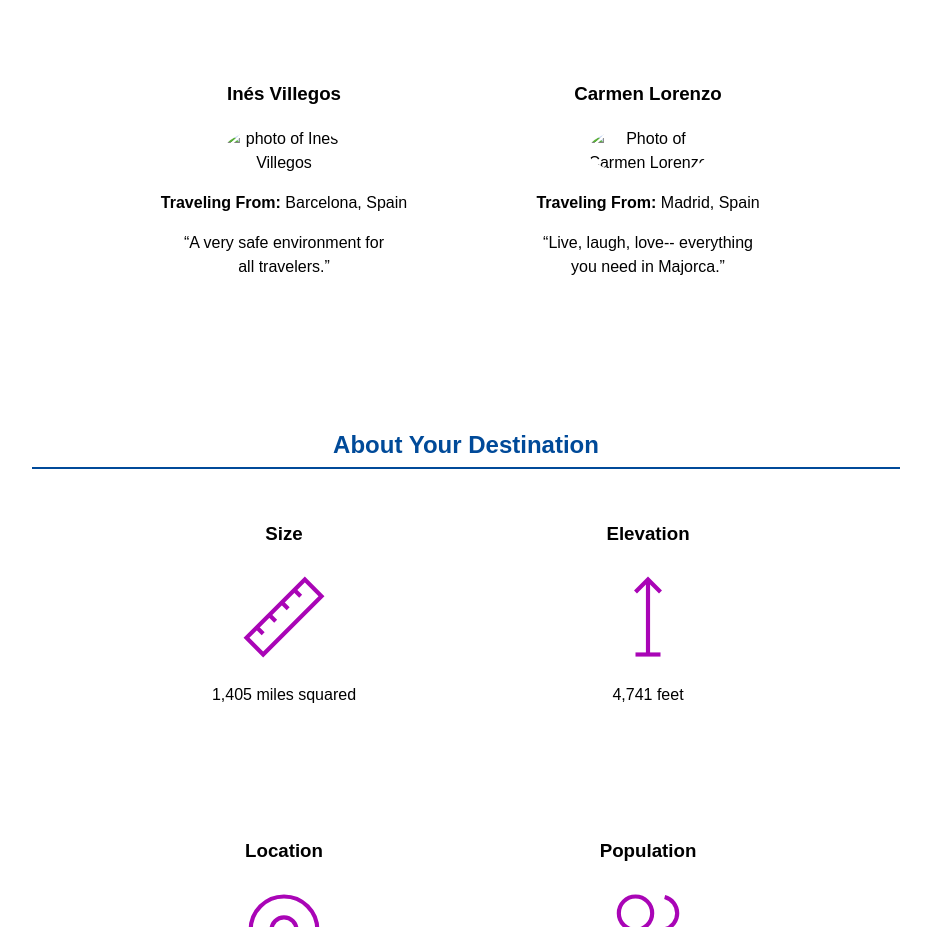
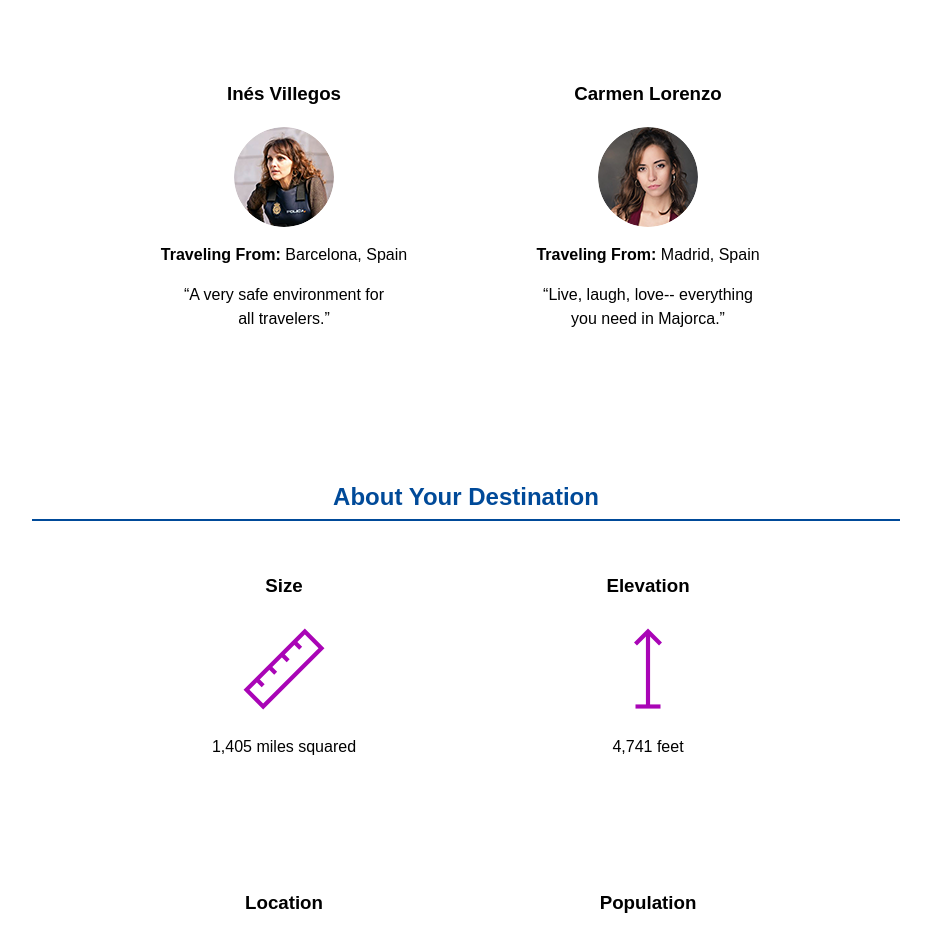
Before and after one commit to benjiboybloo/wunderlust, a plain HTML site: page majorca-bposy.html in a window 1280 px wide. Shown: the part 2780-3707 px from the top of the page, without its empty margins (174-1105 px from the left). Drawn offline with Linux system fonts and the light colour scheme.

Commit message:
Update majorca-bposy.html

```diff
--- a/majorca-bposy.html
+++ b/majorca-bposy.html
@@ -103,13 +103,13 @@
         </article>
         <article>
           <h3>Inés Villegos</h3>
-          <img src="images/ines-villegoes-s.png" alt="photo of Ines Villegos"/>
+          <img src="images/images/ines-villegoes-S.png" alt="photo of Ines Villegos"/>
           <p><strong>Traveling From:</strong> Barcelona, Spain</p>
           <blockquote>“A very safe environment for all travelers.”</blockquote>
         </article>
         <article>
           <h3>Carmen Lorenzo</h3>
-          <img src="images/carmen-lorenzo-s.png" alt="Photo of Carmen Lorenzo"/>
+          <img src="images/images/carmen-lorenzo-S.png" alt="Photo of Carmen Lorenzo"/>
           <p><strong>Traveling From:</strong> Madrid, Spain</p>
           <blockquote>“Live, laugh, love-- everything you need in Majorca.”</blockquote>
         </article>
```
